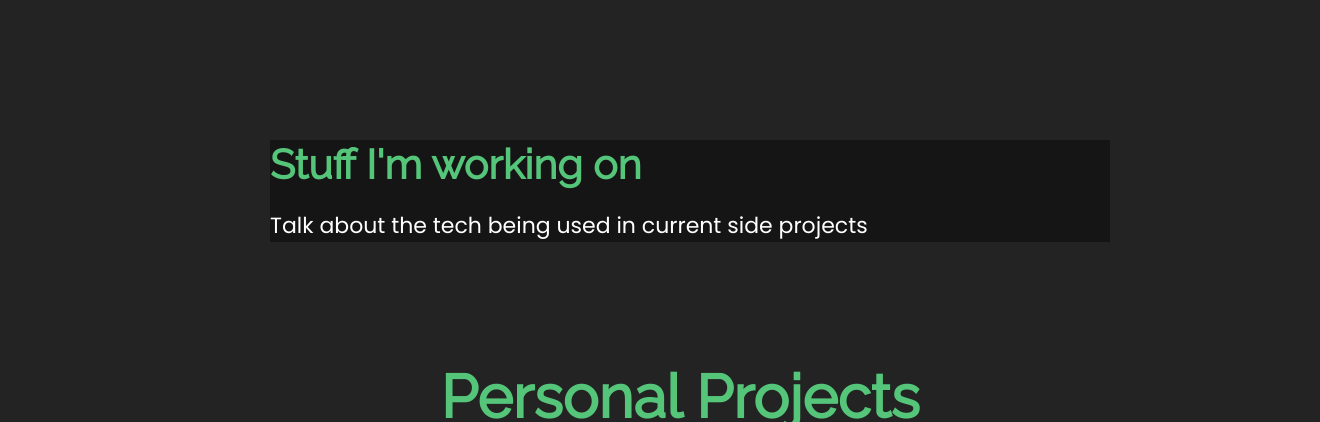
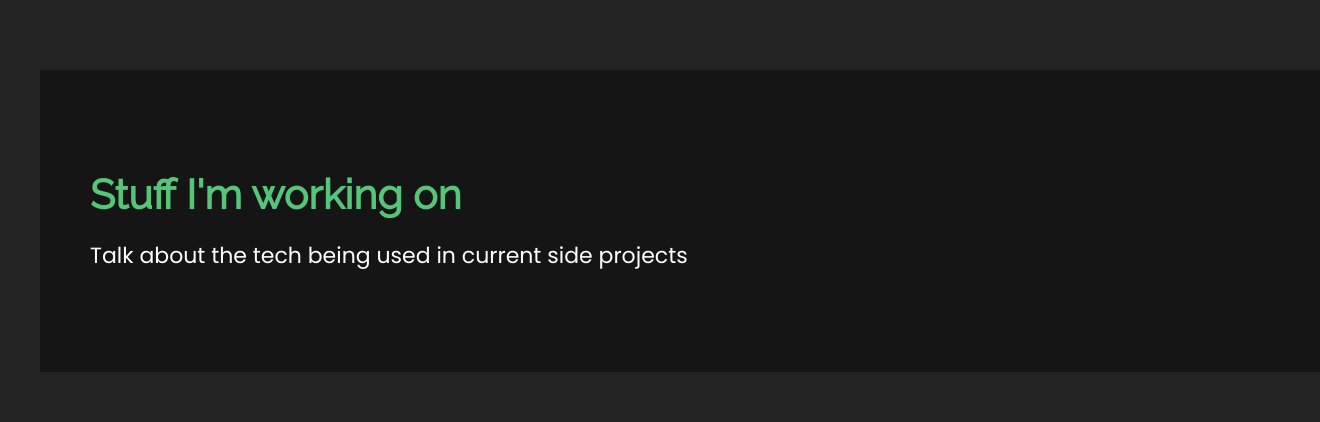
Before and after one commit to TravelFiend/Portfolio-Site-New, a React app: page / in a window 1280 px wide. Shown: the part 3403-3825 px from the top of the page, 1320 px wide, since content can reach past the window. Built offline with nearby package versions, Linux system fonts and the light colour scheme.

Commit message:
about work section placed but not filled in yet

```diff
--- a/src/sass/components/_textBlock.scss
+++ b/src/sass/components/_textBlock.scss
@@ -1,7 +1,6 @@
 .text-block {
   width: 70%;
   color: $color-primary;
-  background-color: $color-blackish;
   margin: 7rem 0 7rem 2rem;
   display: flex;
   flex-direction: column;
--- a/src/sass/sections/_allSections.scss
+++ b/src/sass/sections/_allSections.scss
@@ -44,6 +44,12 @@
     margin-top: 5rem;
     align-items: center;
     flex-direction: column;
+
+    & > .work-text {
+      background-color: $color-blackish;
+      width: 100vw;
+      padding: 3rem;
+    }
   }
 
   &-technologies {
--- a/src/sections/Work.jsx
+++ b/src/sections/Work.jsx
@@ -49,7 +49,9 @@ const Work = () => {
   return (
     <section id="work" className="section-work">
       <WorkItems workItems={workItems} title="Professional Work" />
-      <TextBlock header="Stuff I'm working on" description="Talk about the tech being used in current side projects" />
+      <div className="work-text">
+        <TextBlock header="Stuff I'm working on" description="Talk about the tech being used in current side projects" />
+      </div>
       <WorkItems workItems={projectItems} title="Personal Projects" />
     </section>
   );
```
